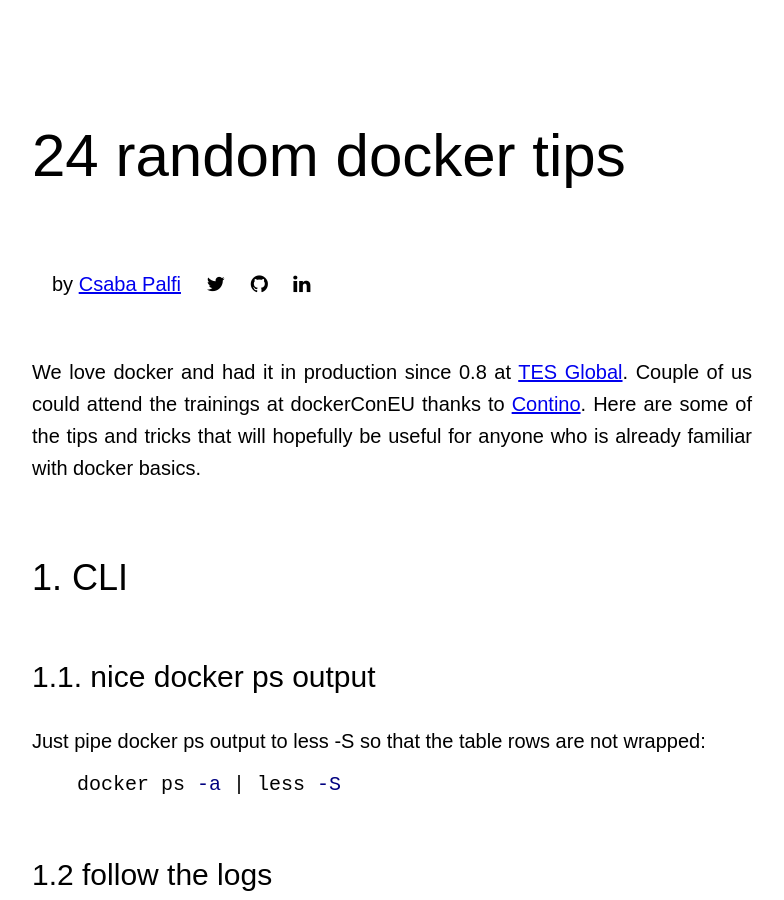
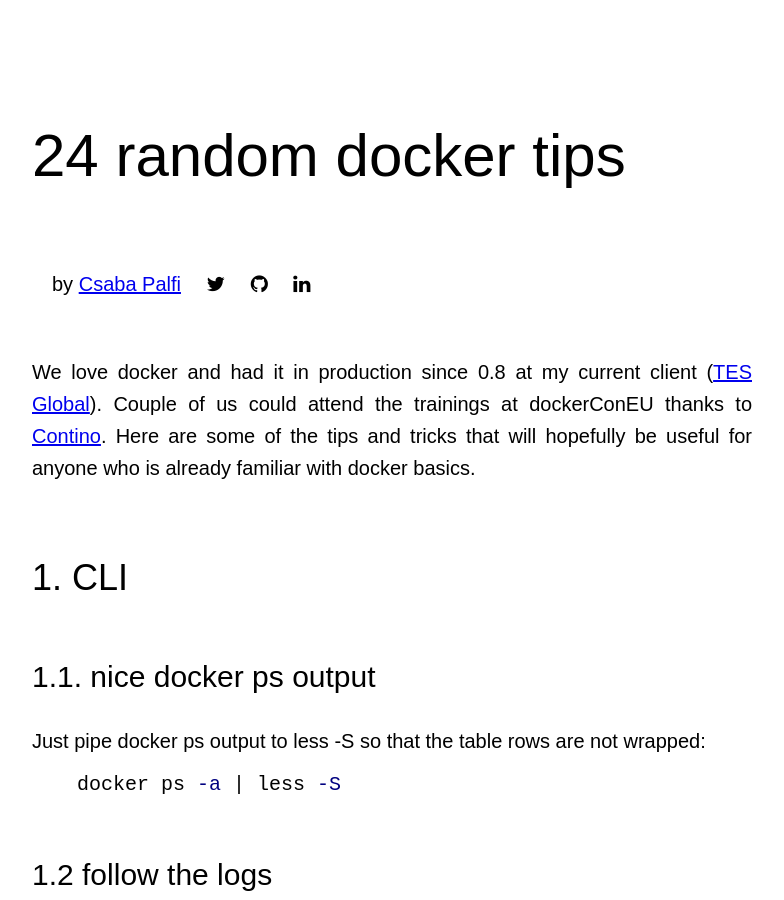
Before and after one commit to dublado/csabapalfi.github.io, a Jekyll site: the page built from _posts/2014-12-06-random-docker-tips.md, in a window 1280 px wide and 900 px high. Shown: the whole window, without its empty margins (248-1032 px from the left). Built offline with Jekyll 4.4.1, drawn with Linux system fonts in a browser that asks for light colours; some web fonts are replaced; Markdown is read by kramdown in place of the engine named in the settings.

Commit message:
@csabapalfi better wording

```diff
--- a/_posts/2014-12-06-random-docker-tips.md
+++ b/_posts/2014-12-06-random-docker-tips.md
@@ -2,7 +2,7 @@
 title: 24 random docker tips
 ---
 {% raw %}
-We love docker and had it in production since 0.8 at [TES Global](http://www.tesglobal.com/). Couple of us could attend the trainings at dockerConEU thanks to [Contino](http://contino.co.uk/). Here are some of the tips and tricks that will hopefully be useful for anyone who is already familiar with docker basics.
+We love docker and had it in production since 0.8 at my current client ([TES Global](http://www.tesglobal.com/)). Couple of us could attend the trainings at dockerConEU thanks to [Contino](http://contino.co.uk/). Here are some of the tips and tricks that will hopefully be useful for anyone who is already familiar with docker basics.
 
 ## 1. CLI
 
```
